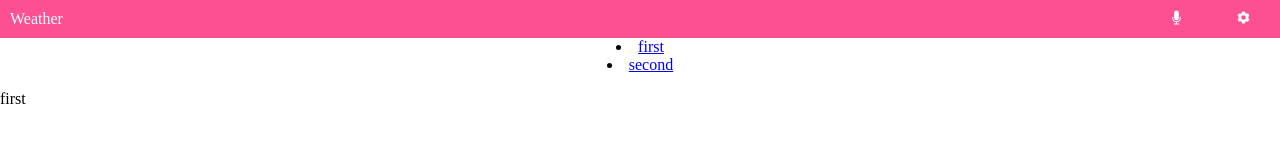
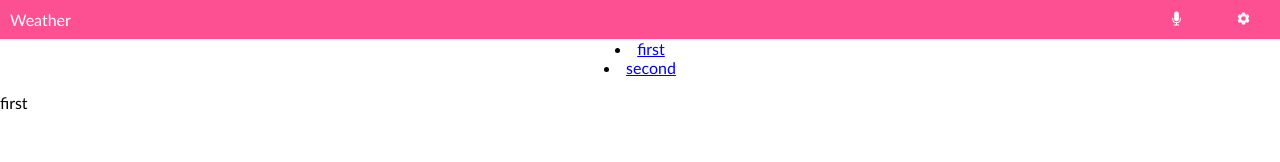
Before and after one commit to Dachrono/capston_react, a React (Create React App) app: page / in a window 1280 px wide. Shown: the top 162 px of the page. Built offline with nearby package versions, Linux system fonts and the light colour scheme.

Commit message:
Assing font

```diff
--- a/src/index.css
+++ b/src/index.css
@@ -1,3 +1,4 @@
 body {
   margin: 0;
+  font-family: Gill Sans,Gill Sans MT,Calibri,Trebuchet MS,sans-serif;
 }
```
